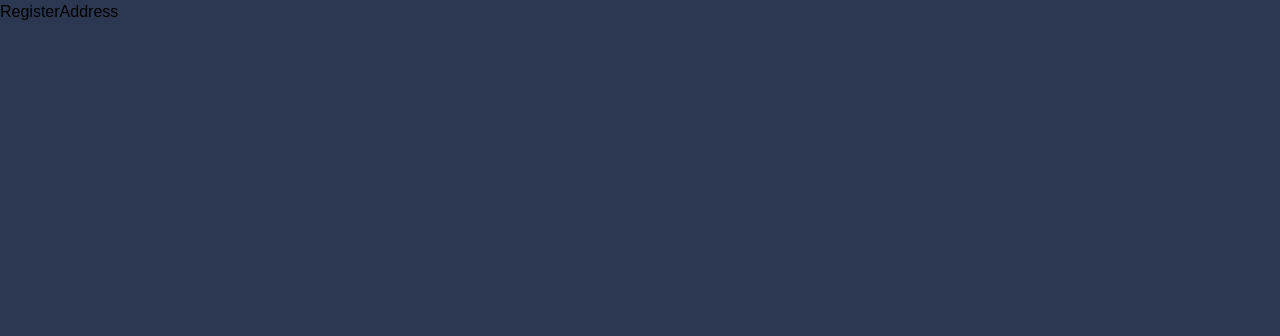
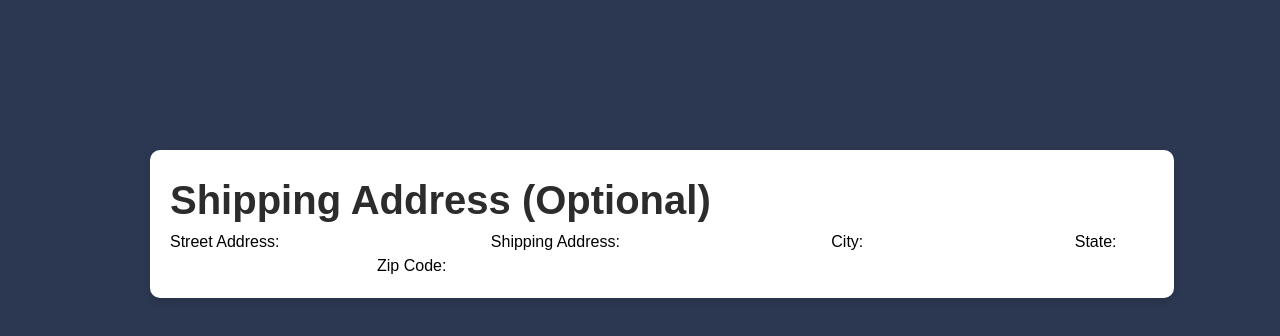
Before and after one commit to mayoicing/swe-project, a Next.js app in the folder my-app/: page /registerAddress in a window 1280 px wide. Shown: the top 336 px of the page. Built offline with nearby package versions, Linux system fonts and the light colour scheme.

Commit message:
Created form for user registration (shipping address)

```diff
--- /dev/null
+++ b/my-app/src/app/components/ShippingAddrForm.module.css
@@ -0,0 +1,24 @@
+/* Style - Shipping Address Form */
+
+.body { /* Overall file */
+    margin: 0;
+    height: 100vh;
+    display: flex;
+    justify-content: center;
+    align-items: center;
+}
+
+.form { /* White background */
+    width: 80%;
+    padding: 20px;
+    margin: 150px;
+    background-color: white;
+    border-radius: 10px;
+    box-shadow: 0 4px 8px rgba(0, 0, 0, 0.1);
+}
+
+.form h1 { /* Title of form */
+    font-size: 40px;
+    font-weight: bolder;
+    color: #2C2C2C;
+}
--- /dev/null
+++ b/my-app/src/app/components/ShippingAddrForm.tsx
@@ -0,0 +1,16 @@
+import styles from './ShippingAddrForm.module.css';
+
+export default function ShippingAddrForm() {
+    return (
+        <div className={styles.form}>
+            <h1>Shipping Address (Optional)</h1>
+            <form>
+                <label>Street Address: <input type="text" name="streetaddr"/></label>
+                <label>Shipping Address: <input type="text" name="shipaddr"/></label>
+                <label>City: <input type="text" name="city"/></label>
+                <label>State: <input type="text" name="state"/></label>
+                <label>Zip Code: <input type="number" name="zipcode"/></label>
+            </form>
+        </div>
+    );
+}
--- a/my-app/src/app/registerAddress/RegisterAddress.tsx
+++ b/my-app/src/app/registerAddress/RegisterAddress.tsx
@@ -0,0 +1,7 @@
+import ShippingAddrForms from "../components/ShippingAddrForm";
+
+export default function RegisterAddress() {
+    return (
+        <ShippingAddrForms/>
+    );
+}
--- a/my-app/src/app/registerAddress/page.tsx
+++ b/my-app/src/app/registerAddress/page.tsx
@@ -1,7 +1,8 @@
 /* Page - RegisterAddress */
+import RegisterAddress from "./RegisterAddress";
 
 export default function RegisterAddressPage() {
     return (
-        <div>RegisterAddress</div>
+        <RegisterAddress/>
     );
 }
```
